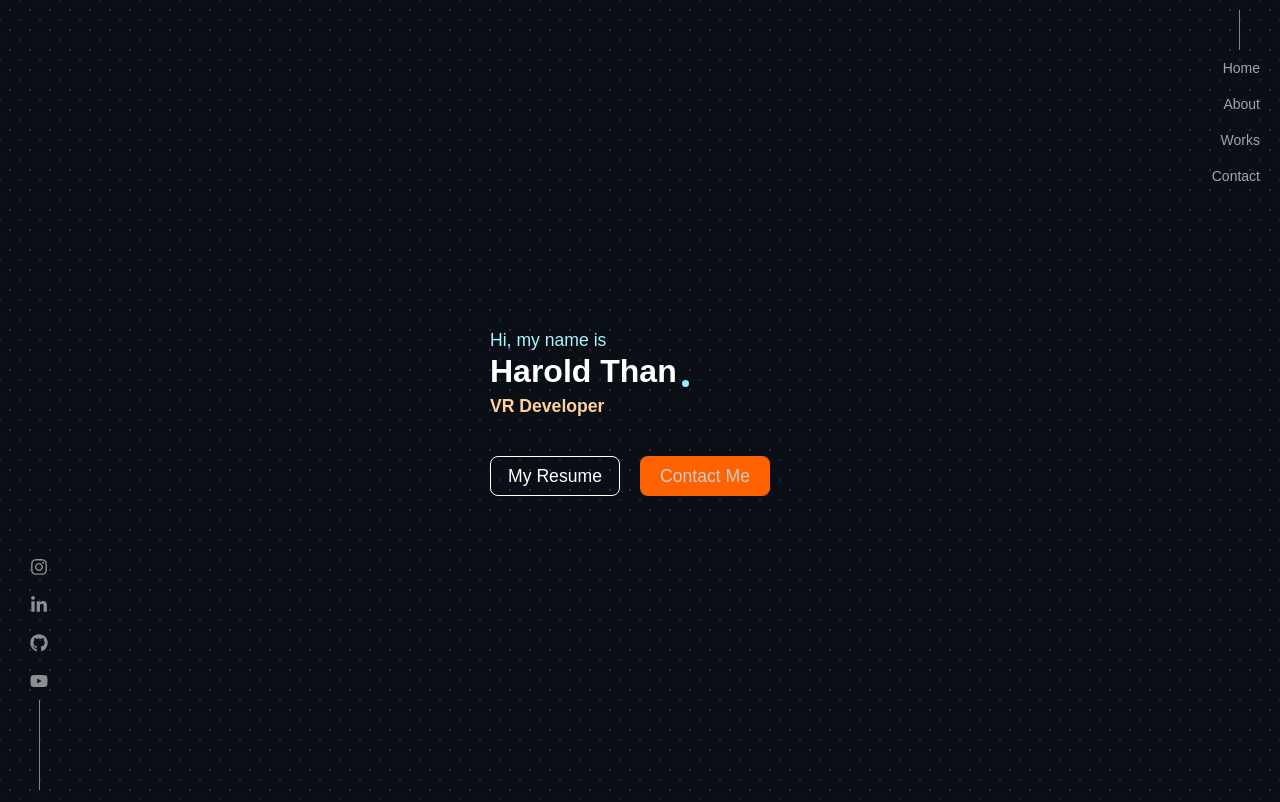
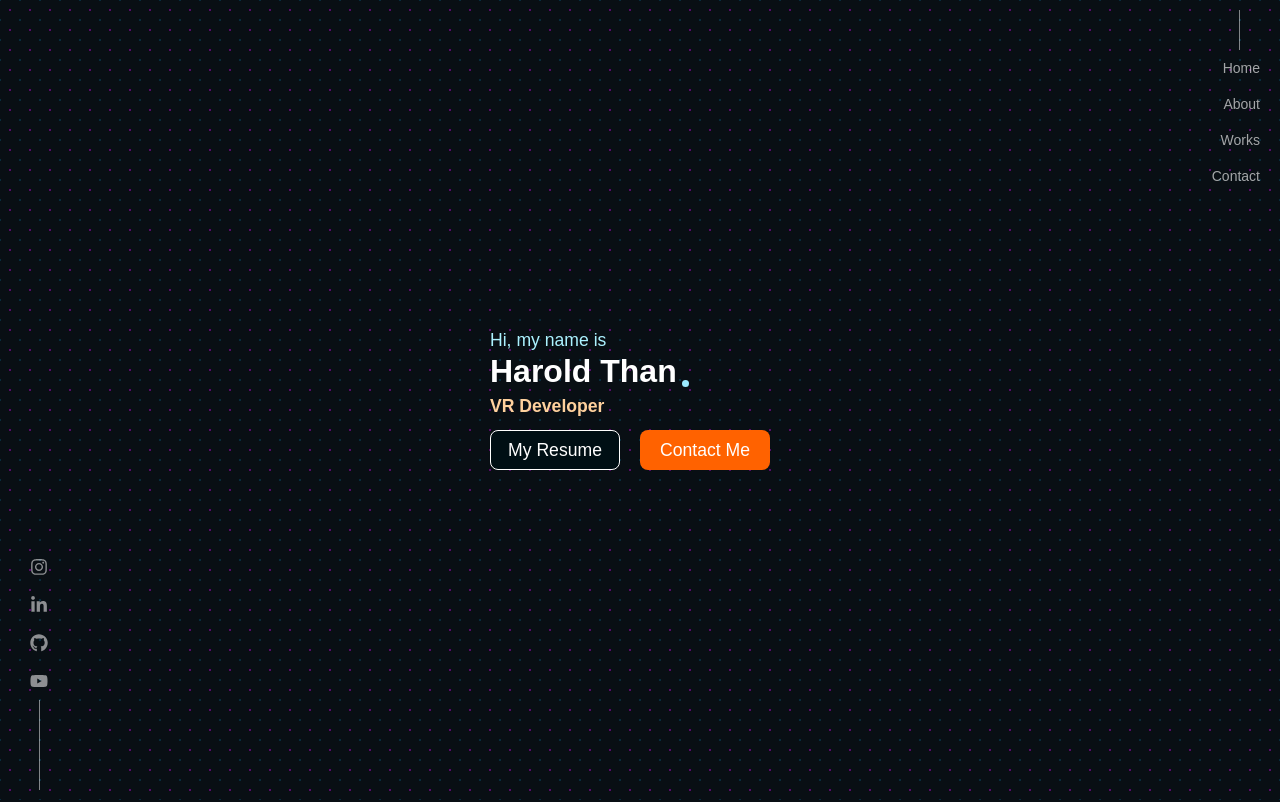
Before and after one commit to thanvinhbaohoang/react-harold-portfolio, a React (Create React App) app: page / in a window 1280 px wide. Shown: the top 802 px of the page. Built offline with nearby package versions, Linux system fonts and the light colour scheme.

Commit message:
Styled Hero buttons

```diff
--- a/src/App.css
+++ b/src/App.css
@@ -507,6 +507,9 @@ padding-bottom: 10px;
 .hero-buttons {
   display: flex;
   align-items: center;
+  position: absolute;
+  z-index: 5;
+  top: 100px
 }
 
 .resume-box{
@@ -514,6 +517,7 @@ padding-bottom: 10px;
   border: solid rgb(255, 255, 255) 1px;
   border-radius: 8px;
   width: 130px;
+  background-color:rgb(0, 15, 20);
   display: flex;
   height: 40px;
   align-items: center;
@@ -541,7 +545,6 @@ cursor: pointer;
   align-items: center;
   justify-content: center;
   margin: 0 0;
-  color:#cecece;
   z-index: 999;
 }
 .contact-box:hover{
```
